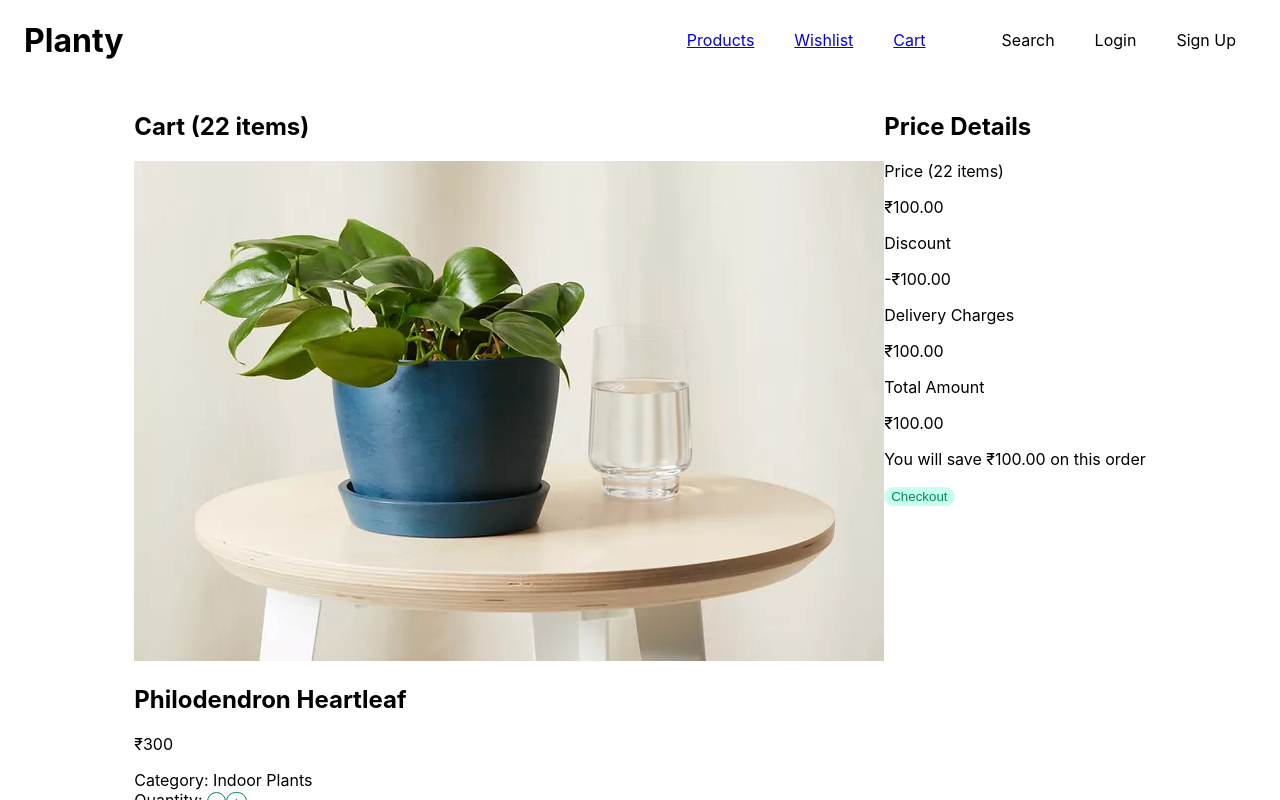
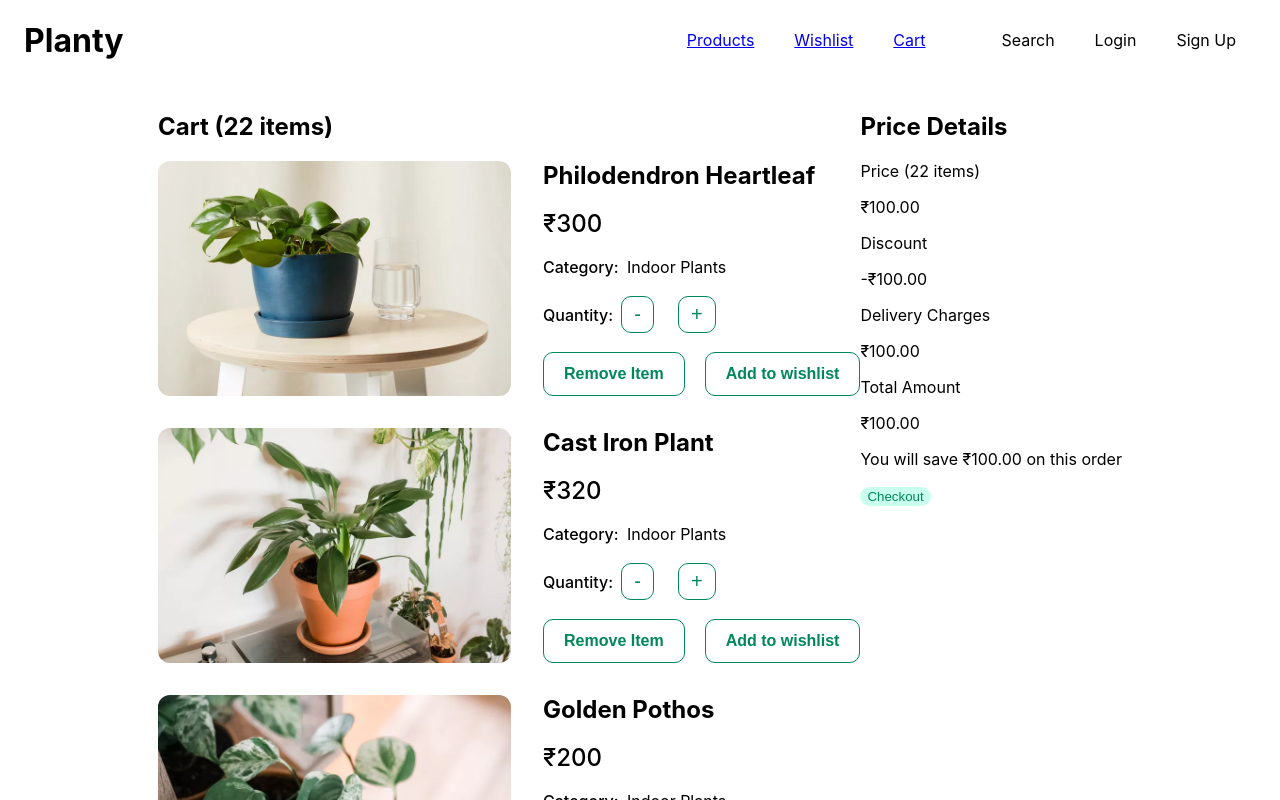
Before and after one commit to srinivas180/planty-2, a React (Create React App) app: page /cart in a window 1280 px wide. Shown: the top 800 px of the page. Built offline with nearby package versions, Linux system fonts and the light colour scheme; what miragejs would draw is missing.

Commit message:
style: added cart item styles

```diff
--- /dev/null
+++ b/src/components/CartItem/CartItem.css
@@ -0,0 +1,57 @@
+.cart-item {
+    display: flex;
+    gap: 32px;
+    padding: 0 0 32px 0;
+}
+
+.cart-item__image {
+    width: 353px;
+    height: 235px;
+    border-radius: 12px;
+}
+
+.cart-item__details {
+    display: flex;
+    flex-direction: column;
+}
+
+.cart-item__heading,
+.cart-item__price,
+.cart-item__category {
+    margin: 0;
+    flex-grow: 1;
+}
+
+.cart-item__price {
+    font-size: 24px;
+    font-weight: 500;
+}
+
+.cart-item__property {
+    margin-right: 4px;
+    font-weight: 500;
+}
+
+.quantity {
+    flex-grow: 1;
+}
+
+.quantity__button {
+    padding: 6px 12px;
+    font-size: 20px;
+}
+
+.quantity__number {
+    padding: 8px 12px;
+}
+
+.cart-item__buttons {
+    display: flex;
+    gap: 20px;
+}
+
+.cart-item__button {
+    padding: 12px 20px;
+    font-size: 16px;
+    font-weight: 600;
+}
--- a/src/components/CartItem/CartItem.jsx
+++ b/src/components/CartItem/CartItem.jsx
@@ -1,3 +1,5 @@
+import "./CartItem.css";
+
 export function CartItem({ item }) {
     return (
         <div className="cart-item">
```
